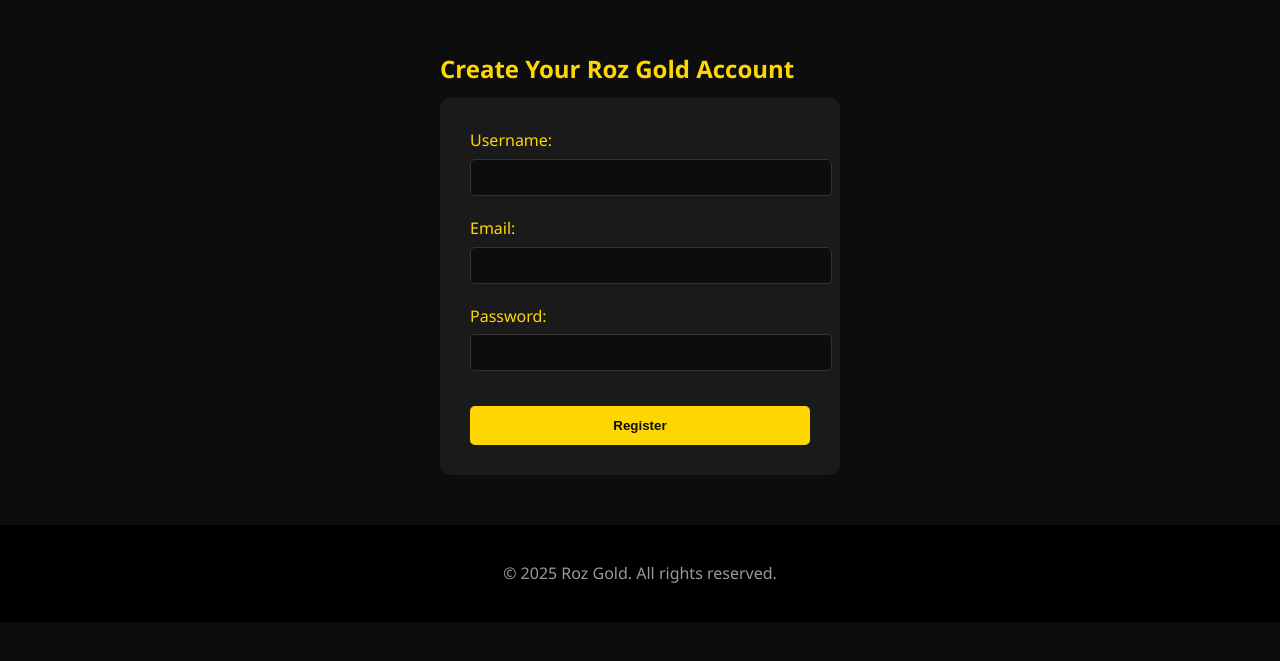
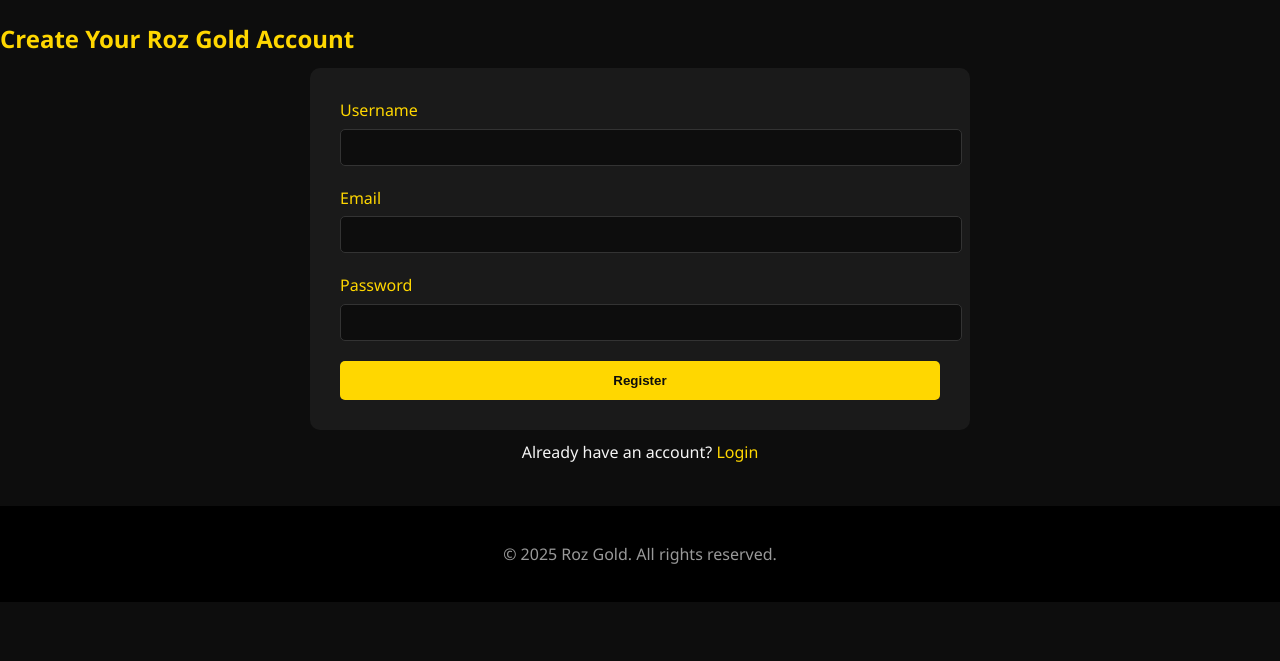
Before and after one commit to tradejuncki65/rozgold-clean, a Flask app: page /register in a window 1280 px wide. Shown: the part 62-723 px from the top of the page. Run offline with Flask 3, Linux system fonts and the light colour scheme.

Commit message:
Update register.html

```diff
--- a/templates/register.html
+++ b/templates/register.html
@@ -9,20 +9,23 @@
 
   {% include 'partials/navbar.html' %}
 
-  <div class="container" style="max-width: 400px; margin: 50px auto; color: #fff;">
-    <h2>Create Your Roz Gold Account</h2>
+  <div class="container">
+    <h2 style="color: #FFD700;">Create Your Roz Gold Account</h2>
     <form method="POST">
-      <label>Username:</label>
-      <input type="text" name="username" required class="input">
+      <label>Username</label>
+      <input type="text" name="username" required>
 
-      <label>Email:</label>
-      <input type="email" name="email" required class="input">
+      <label>Email</label>
+      <input type="email" name="email" required>
 
-      <label>Password:</label>
-      <input type="password" name="password" required class="input">
+      <label>Password</label>
+      <input type="password" name="password" required>
 
-      <button type="submit" class="btn gold" style="margin-top: 15px;">Register</button>
+      <button type="submit">Register</button>
     </form>
+    <p style="text-align:center; margin-top: 10px;">
+      Already have an account? <a href="{{ url_for('login') }}">Login</a>
+    </p>
   </div>
 
   {% include 'partials/footer.html' %}
```
